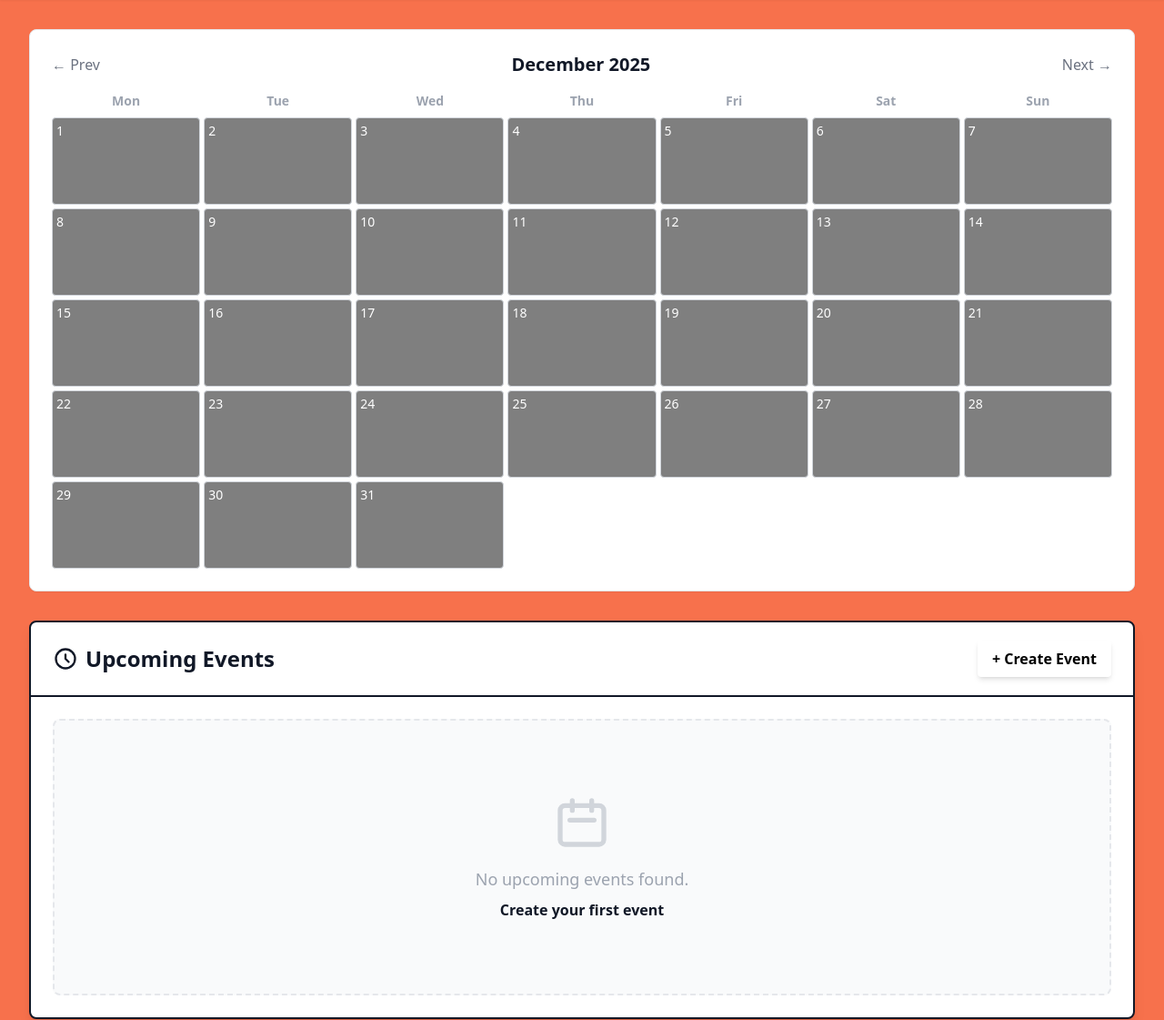
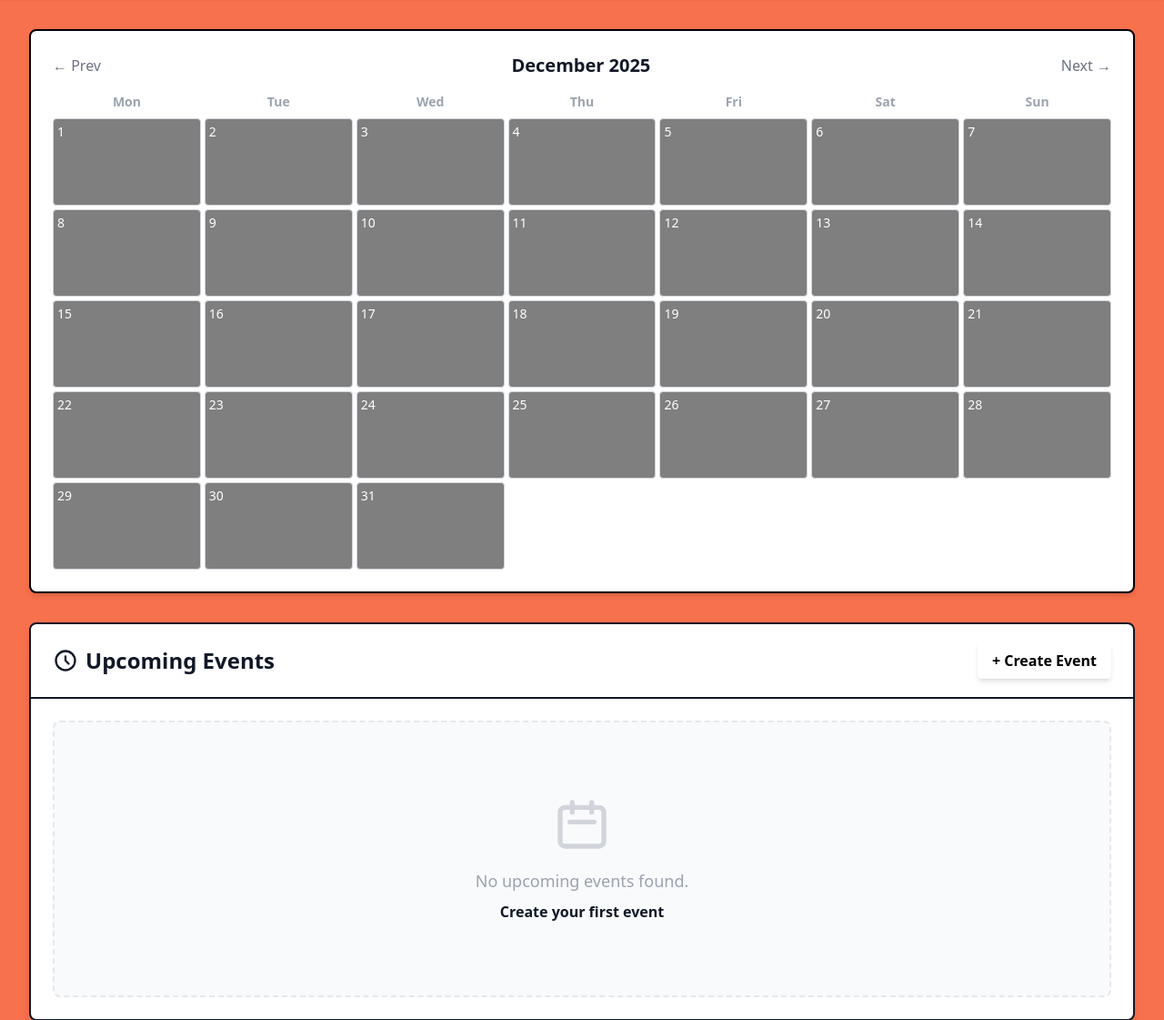
Before and after one commit to 28paranoid/voyaa, a Django app: page / in a window 1280 px wide. Shown: the part 73-1194 px from the top of the page at 91% size. Run offline with Django 5.2, Linux system fonts and the light colour scheme; a user stored in the database is signed in; data comes from the database, SQL or seed files in the repository; data that the repository does not hold is empty; some libraries are stand-ins or nearby versions.

Commit message:
Update dashboard HTML structure and styling

```diff
--- a/calendar_app/templates/calendar_app/dashboard.html
+++ b/calendar_app/templates/calendar_app/dashboard.html
@@ -2,7 +2,7 @@
 
 {% block content %}
 <!-- Calendar Grid -->
-<div class="bg-white border border-gray-200 rounded-lg p-4 md:p-6 mb-6 md:mb-8 shadow-sm">
+<div class="bg-white border-2 border-black rounded-lg p-4 md:p-6 mb-6 md:mb-8 shadow-md">
     <div class="flex justify-between items-center mb-4">
         <a href="?year={{ prev_year }}&month={{ prev_month }}"
             class="text-gray-500 hover:text-primary transition">&larr;
```
